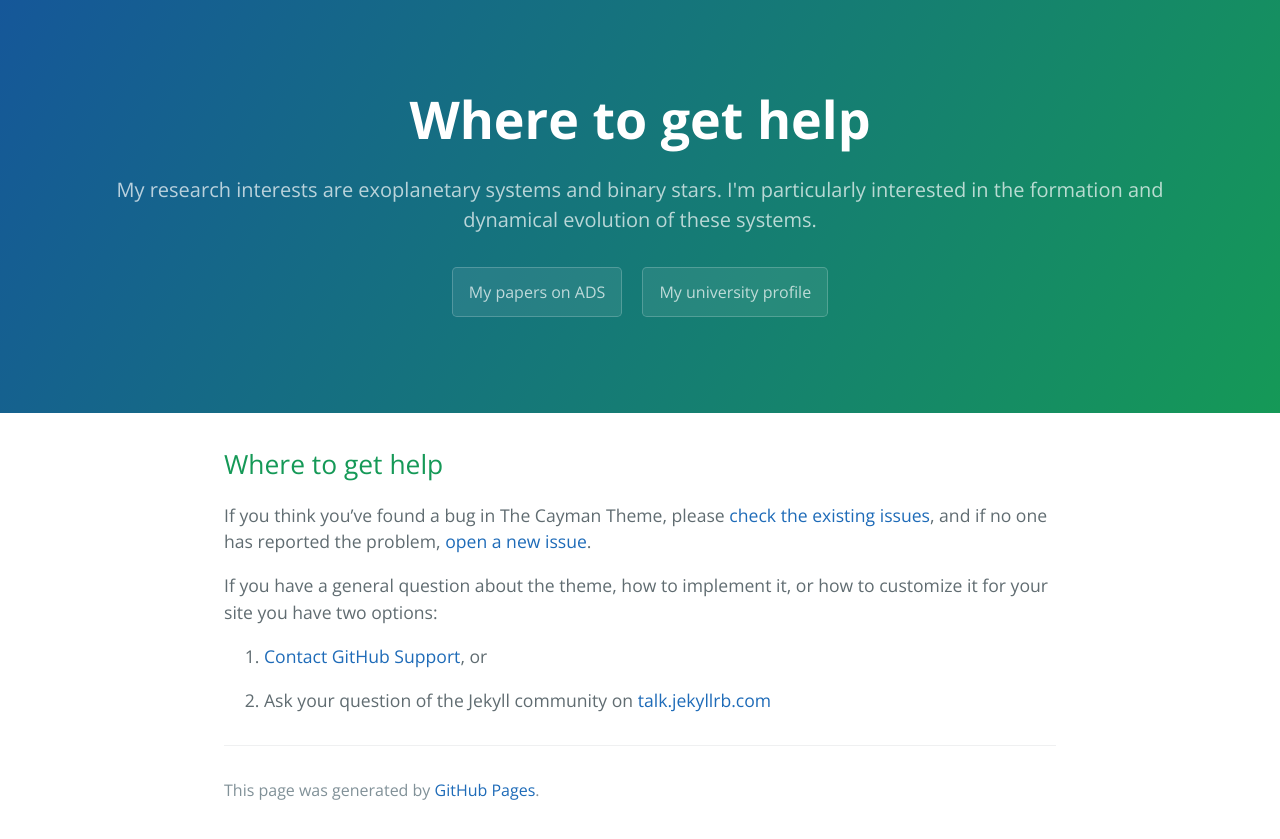
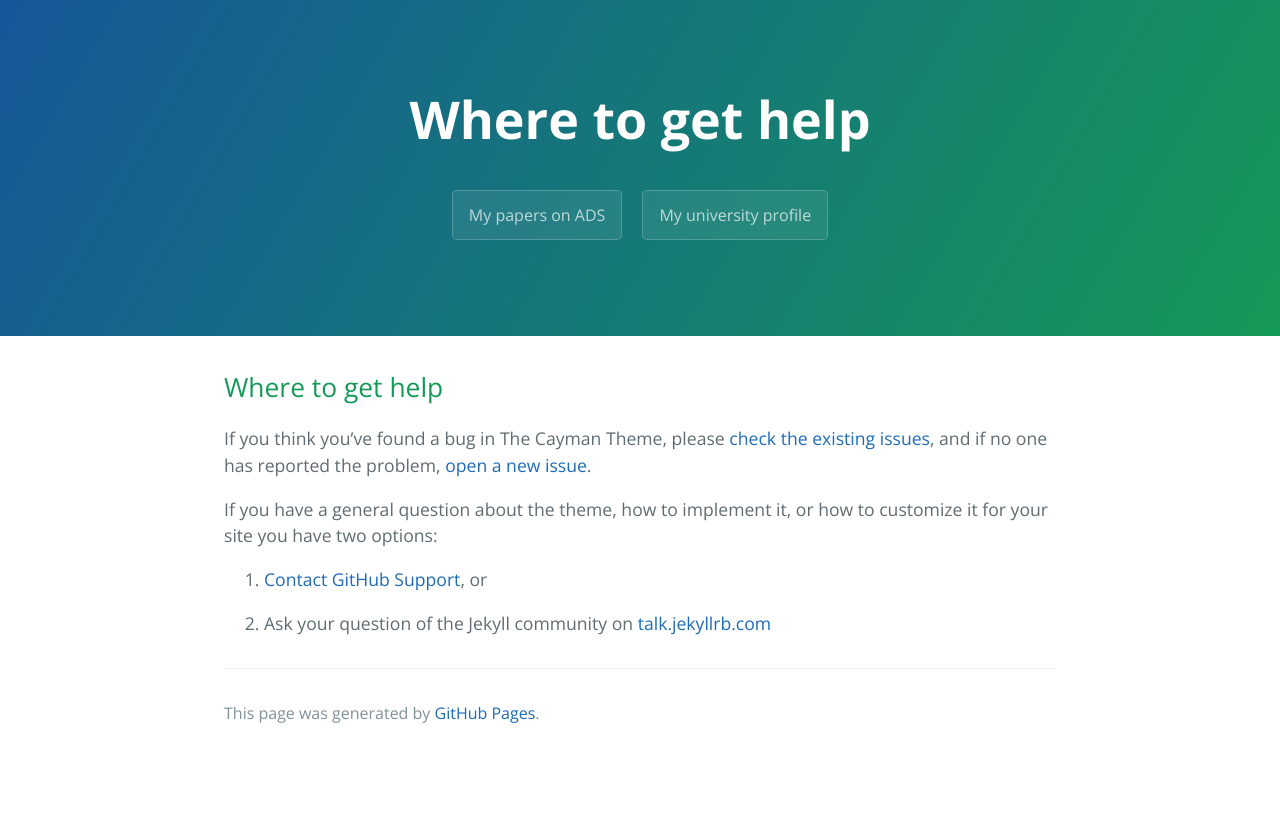
Before and after one commit to ajustesen/ajustesen.github.io, a Jekyll site: the page built from docs/SUPPORT.md, in a window 1280 px wide. Shown: the top 839 px of the page. Built offline with Jekyll 4.4.1, drawn with Linux system fonts in a browser that asks for light colours; our own code applies the rules of GitHub Pages for plain Markdown files; the repository's description, which GitHub fills in, is left out.

Commit message:
moved description

```diff
--- a/_config.yml
+++ b/_config.yml
@@ -1,5 +1,5 @@
 title: Anders Bo Justesen
-description: My research interests are exoplanetary systems and binary stars. I'm particularly interested in the formation and dynamical evolution of these systems.
+description:
 show_downloads: true
 google_analytics:
 theme: jekyll-theme-cayman
```
Also changed, not shown: index.md (+2 -0 lines).
